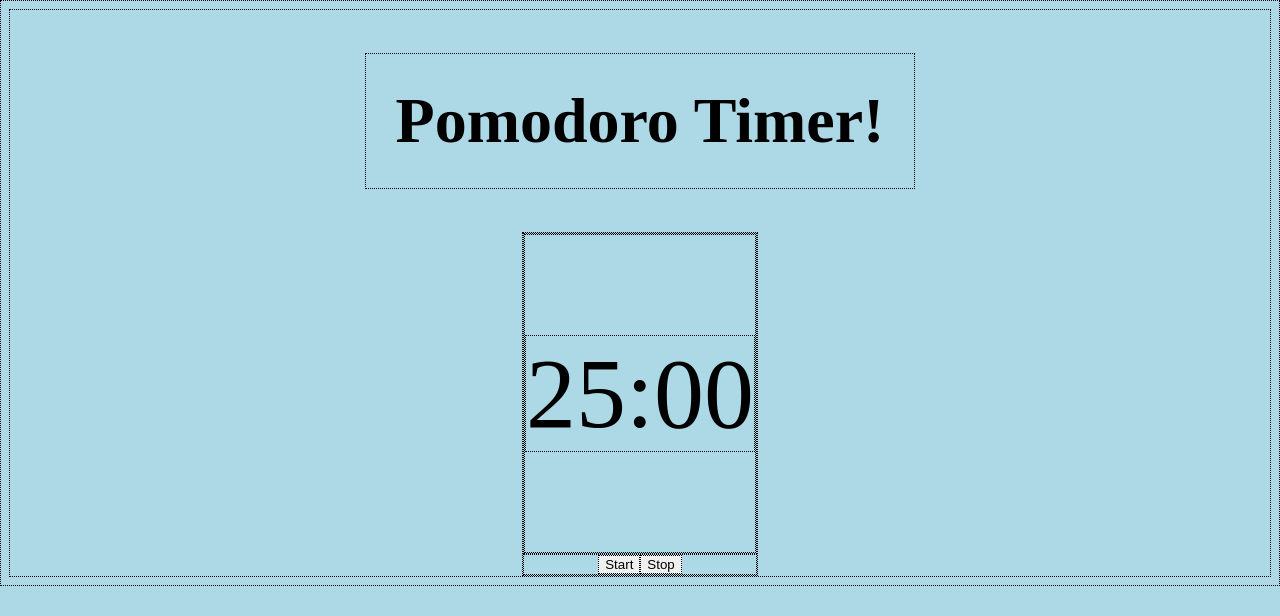
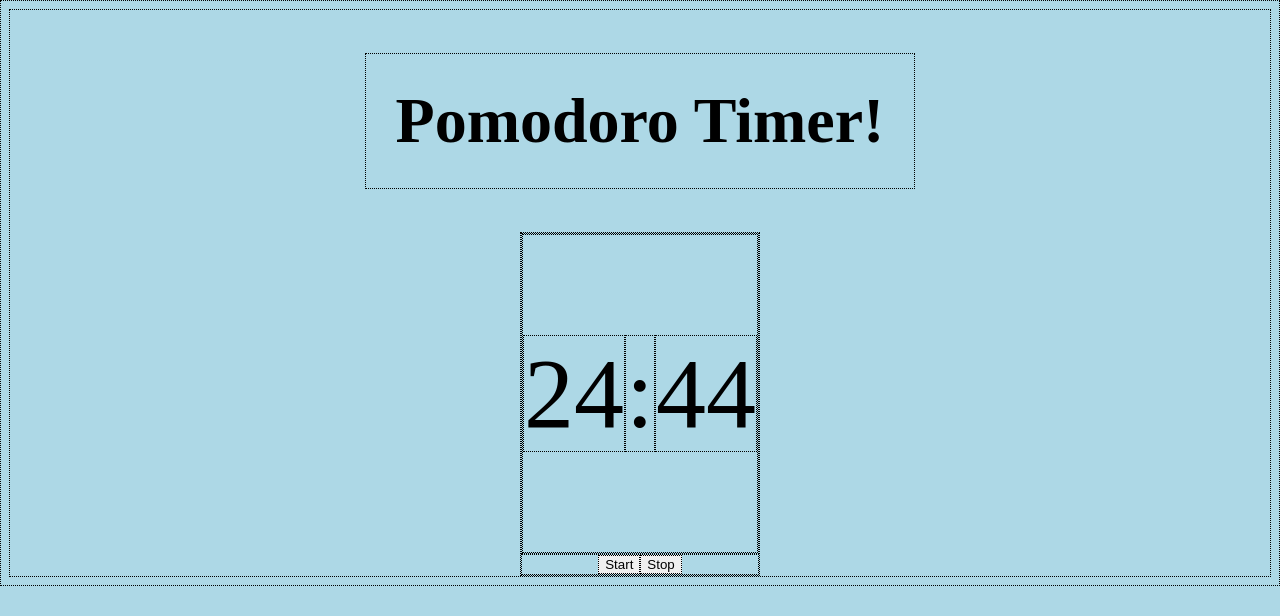
Before and after one commit to sethstephanz/pomodoro-timer, a plain HTML site: page index.html in a window 1280 px wide. Drawn offline with Linux system fonts and the light colour scheme.

Commit message:
Redid front-end a little bit. Clock now counts down cleanly to zero. Still need to wrap countdown function in start/stop function.

```diff
--- a/index.html
+++ b/index.html
@@ -10,7 +10,11 @@
     <h1>Pomodoro Timer!</h1>
     <main>
       <div id="timeDisplay">
-        <div><p id="time">25:00</p></div>
+        <div id="timeField">
+          <p id="minutes">25</p>
+          <p>:</p>
+          <p id="seconds">00</p>
+        </div>
       </div>
       <div id="buttonDisplay">
         <button id="start">Start</button>
--- a/script.js
+++ b/script.js
@@ -1,8 +1,11 @@
 const start = document.getElementById("start");
 const stop = document.getElementById("stop");
 
-let minutes = 10; //get from DOM as input
-let seconds = 15; //get from DOM as input
+let minutes = parseInt(document.getElementById("minutes").innerText);
+let seconds = parseInt(document.getElementById("seconds").innerText);
+
+let minutesDisplay = document.getElementById("minutes");
+let secondsDisplay = document.getElementById("seconds");
 
 //clock time to millisecond conversion
 let minutesInMS = minutes * 1000 * 60;
@@ -11,7 +14,6 @@ let totalTime = minutesInMS + secondsInMS;
 
 const countdown = setInterval(function () {
   totalTime = totalTime - 1000;
-
   let mins = Math.floor(totalTime / 60000); //gets minutes
   let secs = totalTime % 60000; //gets seconds (in 1000s)
   let secsString = secs.toString();
@@ -21,11 +23,14 @@ const countdown = setInterval(function () {
     return;
   }
   if (secs > 9000) {
-    console.log("displayTime: " + mins + ":" + secsString[0] + secsString[1]);
+    minutesDisplay.innerText = mins;
+    secondsDisplay.innerText = secsString[0] + secsString[1];
   } else if (secs <= 9000) {
-    console.log("displayTime: " + mins + ":" + "0" + secsString[0]);
+    console.log(mins + ":" + "0" + secsString[0]);
+    minutesDisplay.innerText = mins;
+    secondsDisplay.innerText = "0" + secsString[0];
   }
-}, 1000);
+}, 300);
 
 // const button = document.getElementById("btn");
 // const time = document.getElementById("time");
--- a/style.css
+++ b/style.css
@@ -33,6 +33,11 @@ p {
   justify-content: center;
 }
 
+#timeField {
+  display: flex;
+  flex: row;
+}
+
 @media screen and (min-width: 1000px) {
   p {
     font-size: 100px;
```
